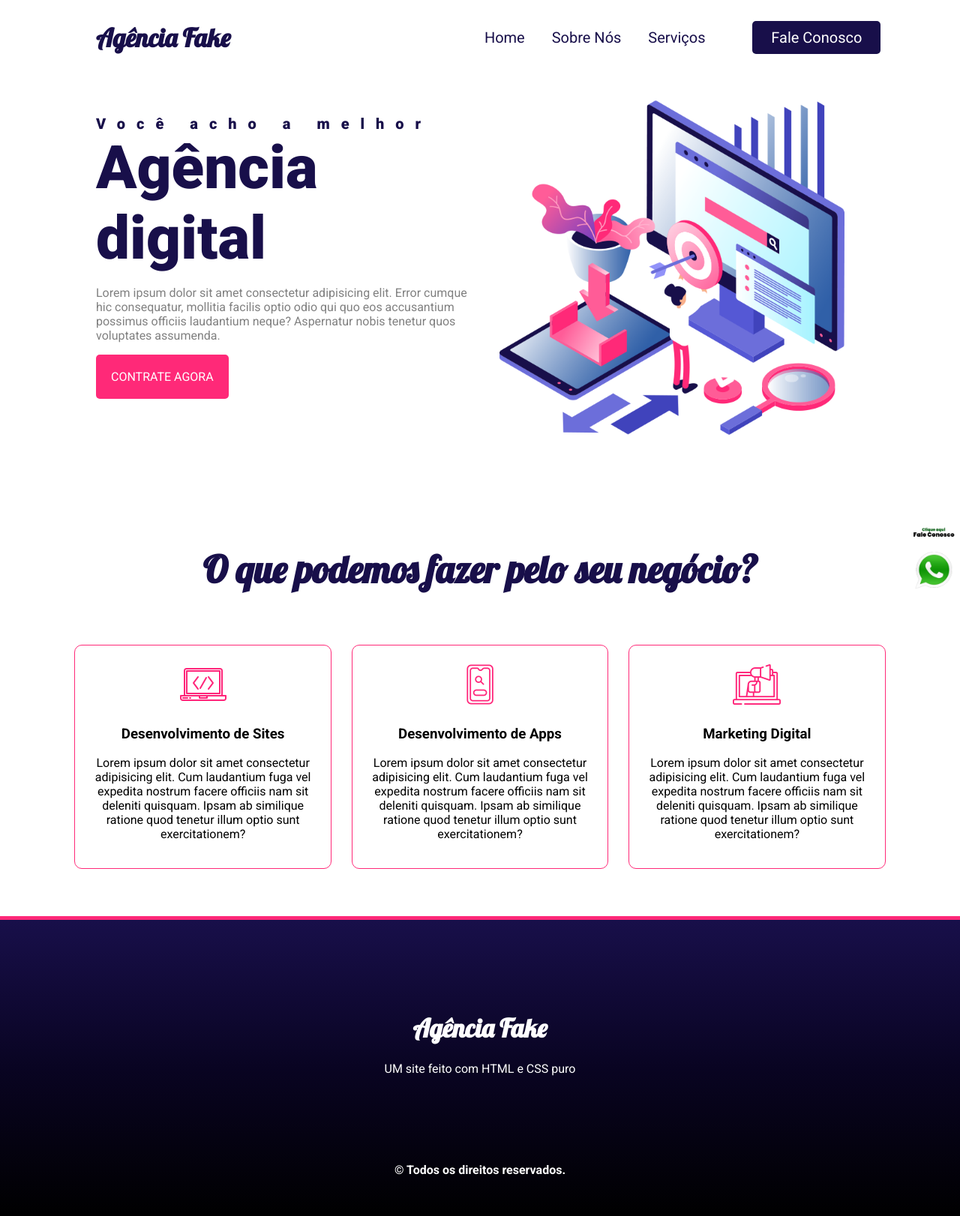
After one commit to welderova/WOVA, a PHP site: page /agencia-fake/agenciaFake.html in a window 1280 px wide. The commit adds this page. Shown: the whole page at 75% size. Run offline with PHP 8.4, Linux system fonts and the light colour scheme.

Commit message:
atualização 10/03/2023
atualizando meu site

```diff
--- /dev/null
+++ b/agencia-fake/CSS/estiloAgenciaFake.css
@@ -0,0 +1,182 @@
+@import url('https://fonts.googleapis.com/css2?family=Anton&family=Lobster&family=Roboto:ital,wght@0,100;0,300;0,400;0,500;0,700;0,900;1,100;1,300;1,400;1,500;1,700;1,900&display=swap');
+*{
+    box-sizing: border-box;
+}
+body {
+    margin: 0;
+    font-family: 'Roboto', sans-serif;
+}
+.navbar {
+    display: flex;
+    flex-flow: nowrap;
+    height: 100px;
+    background: white;
+    justify-content: center;
+    align-items: center;
+    position: fixed;
+    width: 100%;
+}
+.logo {
+    flex: 20%;
+    margin-left: 10%;
+
+    text-align: left;
+}
+.logo h1 {
+    font-family: 'Lobster', cursive;
+    color: #180f4a;
+    font-size: 34px;
+}
+.menu {
+    flex: 70%;
+
+    text-align: right;
+    padding: 20px;
+}
+.menu a{
+    color: #180f4a;
+    text-decoration: none;
+    font-size: 20px;
+    padding: 20px 16px;
+}
+.menu a:hover {
+    color: #ff2978;
+    border-top: 4px solid  #180f4a;
+
+}
+
+#botao {
+    background: #180f4a;
+    padding: 10px 25px;
+    color: white;
+    border-radius: 5px;
+    margin-right: 10%;
+    margin-left: 5%;
+}
+#botao:hover {
+    border: none;
+    background: #ff2978;
+}
+
+header {
+    display: flex;
+    flex-flow: row wrap;
+    justify-content: center;
+    align-items: center;
+    background: white;
+    padding-top: 100px;
+}
+
+.headline {
+    margin-left: 10%;
+    flex: 40%;
+}
+.headline h2{
+    font-weight: 900;
+    font-size: 20px;
+    color: #180f4a;
+    padding: 0;
+    margin: 0;
+}
+
+.headline p {
+    color: gray;
+    text-align: left;
+
+}
+
+.contact-btn {
+    display: inline-block;
+    background: #ff2978;
+    padding: 20px;
+    color: white;
+    text-transform: uppercase;
+    border-radius: 5px;
+    text-decoration: none;
+}
+.contact-btn:hover {
+    background: #180f4a;
+}
+
+.img-headline {
+    margin-right: 10%;
+    flex: 40%;
+    text-align: center;
+}
+section {
+    display: inline-block;
+    margin-top: 80px;
+    /* border: 1px solid red; */
+    margin-left: 5px;
+    margin-right: 5px;
+    height: 400px;
+    padding: 5%;
+    text-align: center;
+}
+section h2{
+    width: 100%;
+    font-size: 50px;
+    margin: 0;
+    font-family:  'Lobster';
+    font-weight: bold;
+    color: #180f4a;
+}
+.servicos {
+    display: inline-block;
+    margin-top: 5%;
+}
+
+.card {
+    display: inline-block;
+    width: 30%;
+    padding: 20px;
+    margin: 1%;
+    border: 1px solid #ff2978;
+    border-radius: 10px;
+}
+.card:hover {
+    background: #ff2978;
+    color: white;
+    padding: 40px;
+}
+
+.card:hover img {
+    display: none;
+}
+
+.card:hover .card-text {
+    display: none;
+}
+
+.card:hover .texto-oculto {
+    display: block;
+}
+
+.texto-oculto {
+    display: none;
+}
+
+footer {
+    margin-top: 100px;
+    height:400px;
+    background-image: linear-gradient(180deg, #180f4a, #090422, black);
+    text-align: center;
+    border-top: 5px solid #ff2978;
+
+}
+
+.logo-rodape {
+padding: 100px;
+}
+
+.agencia {
+    font-family: 'Lobster', cursive;
+    color: white;
+    font-size: 34px;
+}
+.whats {
+    position: fixed;
+    bottom: 5px;
+    right: 5px;
+    width: 60px;
+}
--- /dev/null
+++ b/agencia-fake/agenciaFake.html
@@ -0,0 +1,85 @@
+<!DOCTYPE html>
+<html lang="pt-br">
+<head>
+    <meta charset="UTF-8">
+    <meta http-equiv="X-UA-Compatible" content="IE=edge">
+    <meta name="viewport" content="width=device-width, initial-scale=1.0">
+    <meta name="description" content="Um site de exemplo do modulo de CSS">
+    <meta name="keywords" content="Agencia Digital, CSS, HTML">
+    <title>Agencia Fake</title>
+    <link rel="stylesheet" href="CSS/estiloAgenciaFake.css">
+    <link rel="stylesheet" href="CSS/responsivoestiloAgenciaFake.css">
+</head>
+<body>
+    <nav class="navbar">
+        <div class="logo">
+            <h1>Agência Fake</h1>
+        </div>
+        <div class="menu">
+            <a href="#">Home</a>
+            <a href="#">Sobre Nós</a>
+            <a href="#">Serviços</a>
+            <a id="botao" href="#">Fale Conosco</a>
+        </div>
+    </nav>
+    <header>
+        <div class="headline">
+            <h2 style="letter-spacing: 15px;">Você acho a melhor</h2>
+            <h2 style="font-size: 80px;">Agência digital</h2>
+            <p>Lorem ipsum dolor sit amet consectetur adipisicing elit. Error cumque hic consequatur, mollitia facilis optio odio qui quo eos accusantium possimus officiis laudantium neque? Aspernatur nobis tenetur quos voluptates assumenda.</p>
+            <a href="#" class="contact-btn">Contrate Agora</a>
+        </div>
+        <div class="img-headline">
+            <img style="max-width: 90%;" src="img/hero_right.png" alt="">
+        </div>
+    </header>
+    <section>
+        <h2>O que podemos fazer pelo seu negócio?</h2>
+        <div class="servicos">
+            <div class="card">
+                <img src="img/pc.png" alt="">
+                <div class="card-text">
+                    <h3>Desenvolvimento de Sites</h3>
+                    <p>Lorem ipsum dolor sit amet consectetur adipisicing elit. Cum laudantium fuga vel expedita nostrum facere officiis nam sit deleniti quisquam. Ipsam ab similique ratione quod tenetur illum optio sunt exercitationem?</p>
+                    </div>
+                    <div class="texto-oculto">
+                        <h3>Outro onteúdo qualquer</h3>
+                        <p>Lorem ipsum dolor sit amet consectetur adipisicing elit. Corrupti debitis voluptatem ea, commodi veniam nihil fugiat dicta nisi maiores recusandae libero nobis error soluta laboriosam quam sit suscipit mollitia et!</p>
+                    </div>
+            </div>
+            <div class="card">
+                <img src="img/smartphone.png" alt="">
+                <div class="card-text">
+                    <h3>Desenvolvimento de Apps</h3>
+                    <p>Lorem ipsum dolor sit amet consectetur adipisicing elit. Cum laudantium fuga vel expedita nostrum facere officiis nam sit deleniti quisquam. Ipsam ab similique ratione quod tenetur illum optio sunt exercitationem?</p>
+                </div>
+                <div class="texto-oculto">
+                    <h3>Outro onteúdo qualquer</h3>
+                    <p>Lorem ipsum dolor sit amet consectetur adipisicing elit. Corrupti debitis voluptatem ea, commodi veniam nihil fugiat dicta nisi maiores recusandae libero nobis error soluta laboriosam quam sit suscipit mollitia et!</p>
+                </div>
+            </div>
+            <div class="card">
+                <img src="img/marketing.png" alt="">
+                <div class="card-text">
+                    <h3>Marketing Digital</h3>
+                    <p>Lorem ipsum dolor sit amet consectetur adipisicing elit. Cum laudantium fuga vel expedita nostrum facere officiis nam sit deleniti quisquam. Ipsam ab similique ratione quod tenetur illum optio sunt exercitationem?</p>
+                </div>
+                <div class="texto-oculto">
+                    <h3>Outro onteúdo qualquer</h3>
+                    <p>Lorem ipsum dolor sit amet consectetur adipisicing elit. Corrupti debitis voluptatem ea, commodi veniam nihil fugiat dicta nisi maiores recusandae libero nobis error soluta laboriosam quam sit suscipit mollitia et!</p>
+                </div>
+            </div>
+        </div>
+    </section>
+    <footer>
+        <div class="logo-rodape">
+            <h1 class="agencia">Agência Fake</h1>
+            <p style="color: white">UM site feito com HTML e CSS puro</p>
+
+        </div>
+        <b style="color: white">© Todos os direitos reservados.</b>
+
+    </footer>
+    <a href="# "> <img class="whats" src="img/whats.png" alt="">   </a>
+</body>
+</html>
--- a/css/responsivo.css
+++ b/css/responsivo.css
@@ -1,4 +1,4 @@
-@media screen and (max-width:1349px) {
+@media screen and (max-width:1000px) {
 
     .navbar {
         display: flex;
```
Also changed, not shown: agencia-fake/CSS/responsivoestiloAgenciaFake.css (added, +35 -0 lines), css/style.css (renamed from css/setilo.css, +56 -63 lines), index.html (+15 -25 lines), projetos/indexProjetos.html (+10 -2 lines), agencia-fake/img/hero_right.png (added), agencia-fake/img/marketing.png (added), agencia-fake/img/pc.png (added), agencia-fake/img/smartphone.png (added), agencia-fake/img/whats.png (added), img/foto-welder-removebg-preview.png (deleted), img/foto-welder.jpg (deleted), img/imargemtop.jpg (added).
